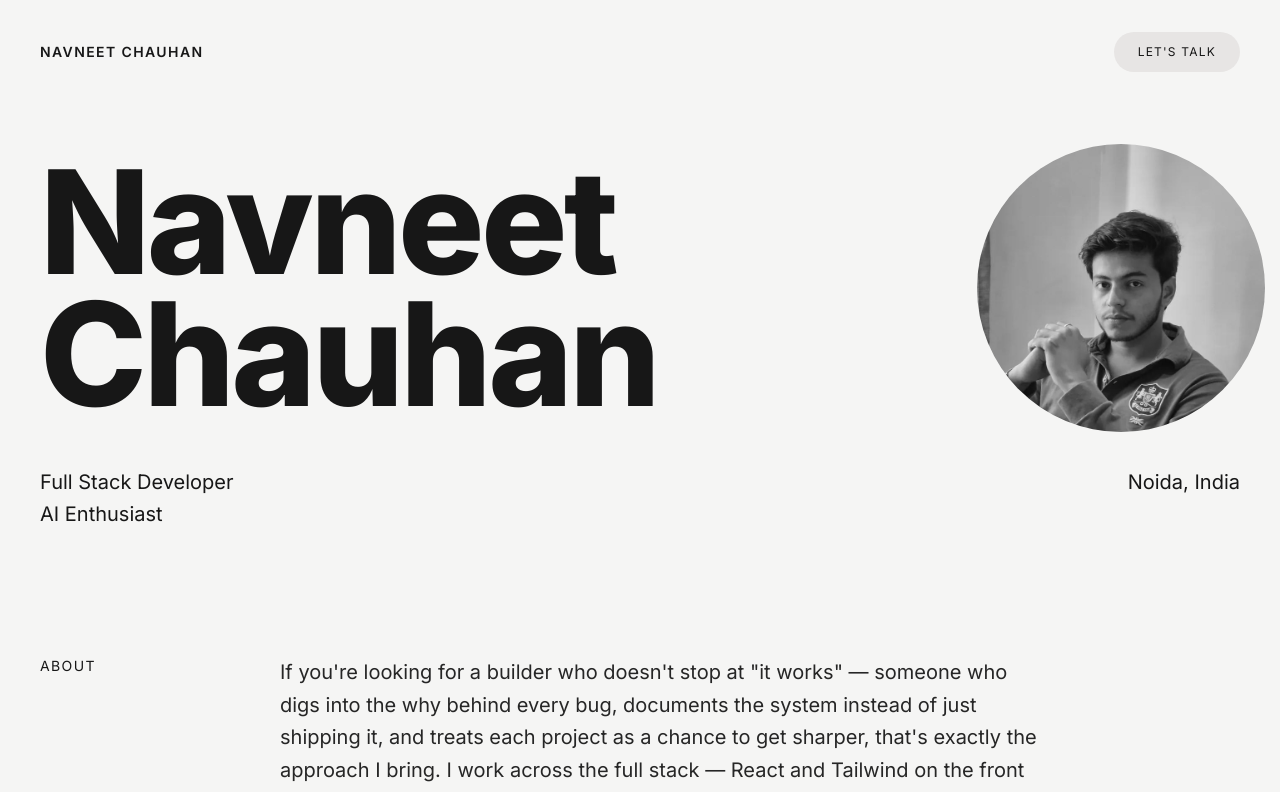
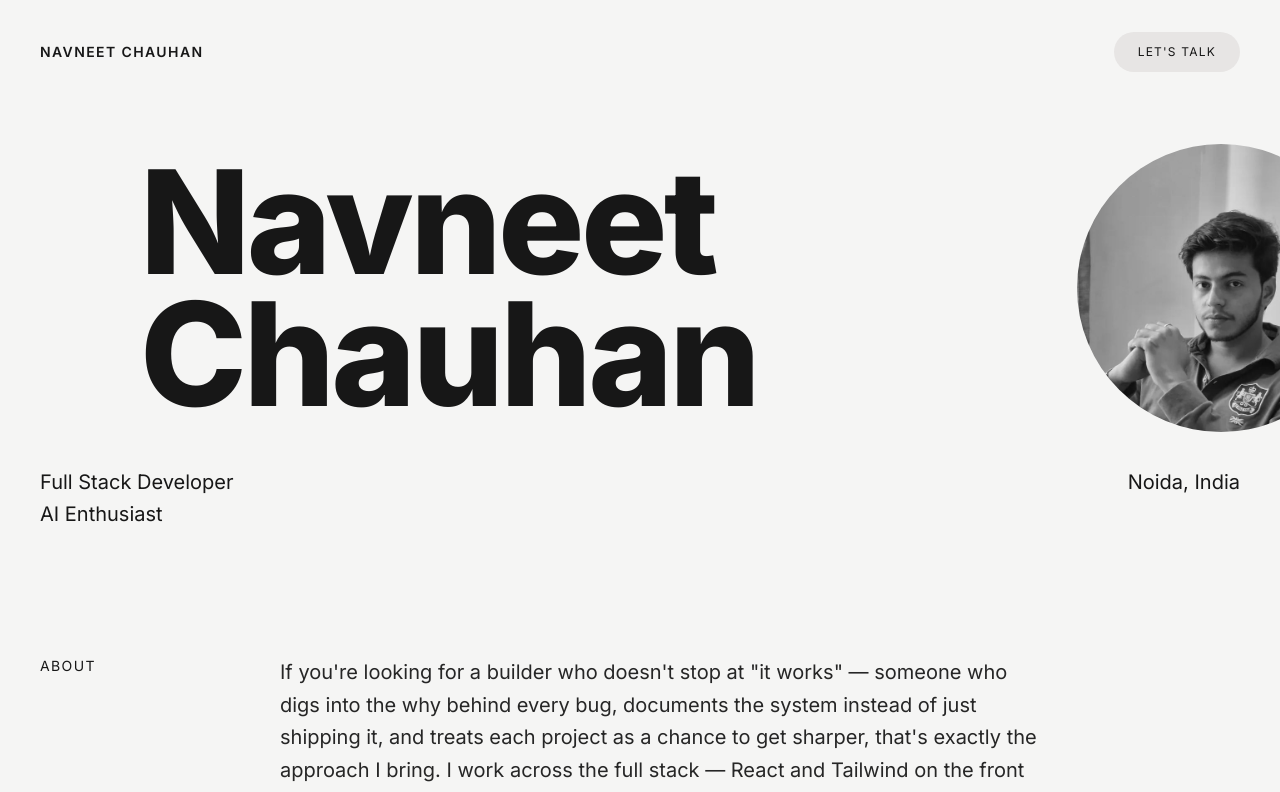
Before and after one commit to navneetthakurr/Navneet-Showcase, a React (Vite) app: page / in a window 1280 px wide. Shown: the top 792 px of the page. Built offline with nearby package versions, Linux system fonts and the light colour scheme.

Commit message:
add margin in heading

```diff
--- a/src/components/Portfolio.jsx
+++ b/src/components/Portfolio.jsx
@@ -58,8 +58,7 @@ export default function Portfolio() {
         <FadeInSection>
           <section className="pt-10">
             <div className="flex flex-col-reverse sm:flex-row items-center gap-6 sm:gap-10 lg:gap-80">
-              <h1 className="font-extrabold tracking-tight leading-[0.92] text-5xl sm:text-8xl lg:text-[9rem] break-words text-center sm:text-left">
-                Navneet
+ <h1 className="font-extrabold tracking-tight leading-[0.92] text-5xl sm:text-8xl lg:text-[9rem] break-words text-center sm:text-left ml-0 sm:ml-8 lg:ml-25">                Navneet
                 <br />
                 Chauhan
               </h1>
```
